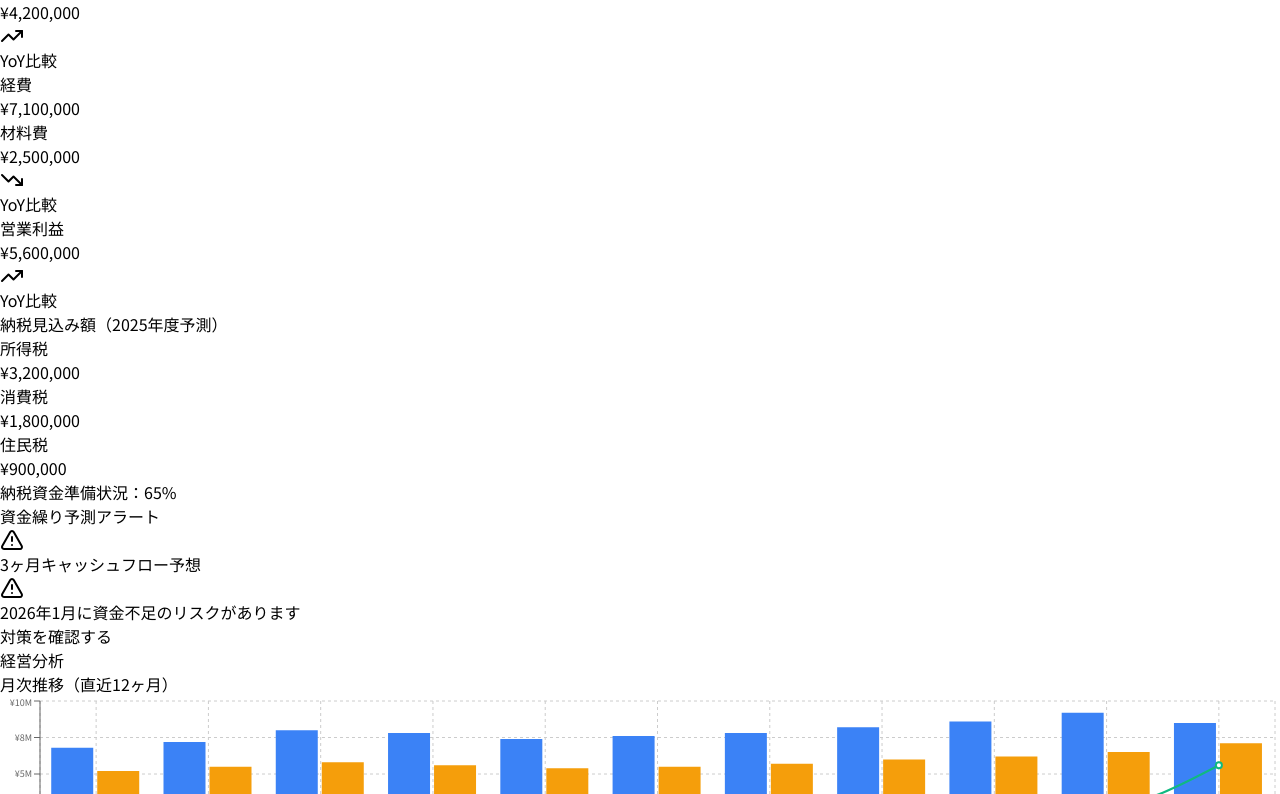
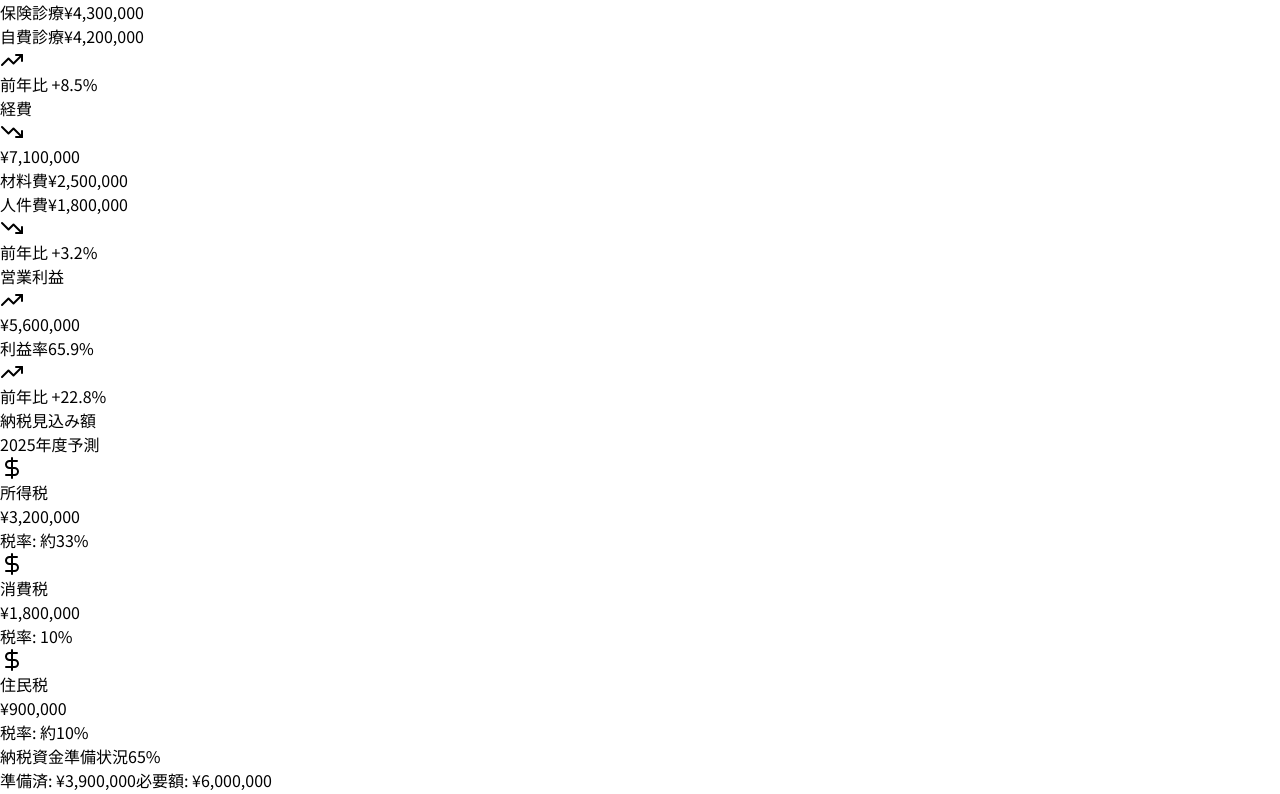
Before and after one commit to okada-y1221/dental-tax-dashboard, a React (Vite) app: page / in a window 1280 px wide. Shown: the part 826-1620 px from the top of the page. Built offline with nearby package versions, Linux system fonts and the light colour scheme.

Commit message:
Refactor App.jsx for improved UI and structure

```diff
--- a/src/App.jsx
+++ b/src/App.jsx
@@ -204,78 +204,168 @@ const DentalTaxDashboard = () => {
 
 
               {/* 今月の経営速報 */}
-              <div className="bg-white rounded-lg shadow p-4 min-h-[200px]">
-                <h3 className="text-sm font-semibold text-slate-700 mb-3">今月の経営速報（11月度速報値）</h3>
+              <div className="bg-gradient-to-br from-blue-50 to-indigo-50 rounded-lg shadow-lg p-4 min-h-[200px] border border-blue-100">
+                <div className="flex items-center justify-between mb-3">
+                  <h3 className="text-sm font-semibold text-slate-800">今月の経営速報</h3>
+                  <span className="text-xs bg-blue-600 text-white px-2 py-1 rounded-full">11月度速報値</span>
+                </div>
                 <div className="grid grid-cols-1 sm:grid-cols-3 gap-4">
-                  <div>
-                    <div className="text-xs text-slate-600 mb-2">売上</div>
-                    <div className="text-xs text-slate-500 mb-1">保険</div>
+                  <div className="bg-white rounded-lg p-3 shadow-sm border-l-4 border-blue-500">
+                    <div className="flex items-center justify-between mb-2">
+                      <span className="text-xs font-medium text-slate-600">売上</span>
+                      <TrendingUp className="w-4 h-4 text-green-500" />
+                    </div>
                     <div className="mb-2">
                       <EditableNumber
                         value={editMode ? tempData.currentMonth.revenue : data.currentMonth.revenue}
                         onChange={(v) => updateValue('currentMonth.revenue', v)}
                       />
                     </div>
-                    <div className="text-xs text-slate-500 mb-1">自費</div>
-                    <div className="text-base font-semibold mb-2">{formatCurrency(editMode ? tempData.currentMonth.insurance : data.currentMonth.insurance)}</div>
+                    <div className="space-y-1">
+                      <div className="flex items-center justify-between text-xs">
+                        <span className="text-slate-500">保険診療</span>
+                        <span className="font-semibold text-slate-700">{formatCurrency((editMode ? tempData.currentMonth.revenue : data.currentMonth.revenue) - (editMode ? tempData.currentMonth.insurance : data.currentMonth.insurance))}</span>
+                      </div>
+                      <div className="flex items-center justify-between text-xs">
+                        <span className="text-slate-500">自費診療</span>
+                        <span className="font-semibold text-blue-600">{formatCurrency(editMode ? tempData.currentMonth.insurance : data.currentMonth.insurance)}</span>
+                      </div>
+                    </div>
+                    <div className="mt-2 pt-2 border-t border-slate-100">
                       <div className="flex items-center space-x-1 text-green-600 text-xs">
                         <TrendingUp className="w-3 h-3" />
-                      <span>YoY比較</span>
+                        <span>前年比 +8.5%</span>
                       </div>
                     </div>
-                  <div>
-                    <div className="text-xs text-slate-600 mb-2">経費</div>
+                  </div>
+
+                  <div className="bg-white rounded-lg p-3 shadow-sm border-l-4 border-orange-500">
+                    <div className="flex items-center justify-between mb-2">
+                      <span className="text-xs font-medium text-slate-600">経費</span>
+                      <TrendingDown className="w-4 h-4 text-red-500" />
+                    </div>
                     <div className="mb-2">
                       <EditableNumber
                         value={editMode ? tempData.currentMonth.expenses : data.currentMonth.expenses}
                         onChange={(v) => updateValue('currentMonth.expenses', v)}
                       />
                     </div>
-                    <div className="text-xs text-slate-500 mb-1">材料費</div>
-                    <div className="text-base font-semibold mb-2">¥2,500,000</div>
+                    <div className="space-y-1">
+                      <div className="flex items-center justify-between text-xs">
+                        <span className="text-slate-500">材料費</span>
+                        <span className="font-semibold text-slate-700">¥2,500,000</span>
+                      </div>
+                      <div className="flex items-center justify-between text-xs">
+                        <span className="text-slate-500">人件費</span>
+                        <span className="font-semibold text-slate-700">¥1,800,000</span>
+                      </div>
+                    </div>
+                    <div className="mt-2 pt-2 border-t border-slate-100">
                       <div className="flex items-center space-x-1 text-red-600 text-xs">
                         <TrendingDown className="w-3 h-3" />
-                      <span>YoY比較</span>
+                        <span>前年比 +3.2%</span>
                       </div>
                     </div>
-                  <div>
-                    <div className="text-xs text-slate-600 mb-2">営業利益</div>
+                  </div>
+
+                  <div className="bg-white rounded-lg p-3 shadow-sm border-l-4 border-green-500">
+                    <div className="flex items-center justify-between mb-2">
+                      <span className="text-xs font-medium text-slate-600">営業利益</span>
+                      <TrendingUp className="w-4 h-4 text-green-500" />
+                    </div>
                     <div className="mb-2">
                       <EditableNumber
                         value={editMode ? tempData.currentMonth.profit : data.currentMonth.profit}
                         onChange={(v) => updateValue('currentMonth.profit', v)}
                       />
                     </div>
-                    <div className="h-8"></div>
-                    <div className="flex items-center space-x-1 text-green-600 text-xs mt-6">
+                    <div className="space-y-1">
+                      <div className="flex items-center justify-between text-xs">
+                        <span className="text-slate-500">利益率</span>
+                        <span className="font-semibold text-green-600">
+                          {((editMode ? tempData.currentMonth.profit : data.currentMonth.profit) / (editMode ? tempData.currentMonth.revenue : data.currentMonth.revenue) * 100).toFixed(1)}%
+                        </span>
+                      </div>
+                      <div className="w-full bg-slate-100 rounded-full h-2 mt-1">
+                        <div
+                          className="bg-gradient-to-r from-green-400 to-green-600 h-2 rounded-full"
+                          style={{ width: `${((editMode ? tempData.currentMonth.profit : data.currentMonth.profit) / (editMode ? tempData.currentMonth.revenue : data.currentMonth.revenue) * 100)}%` }}
+                        ></div>
+                      </div>
+                    </div>
+                    <div className="mt-2 pt-2 border-t border-slate-100">
+                      <div className="flex items-center space-x-1 text-green-600 text-xs">
                         <TrendingUp className="w-3 h-3" />
-                      <span>YoY比較</span>
+                        <span>前年比 +22.8%</span>
+                      </div>
                     </div>
                   </div>
                 </div>
               </div>
 
               {/* 納税見込み額 */}
-              <div className="bg-white rounded-lg shadow p-4 min-h-[200px]">
-                <h3 className="text-sm font-semibold text-slate-700 mb-3">納税見込み額（2025年度予測）</h3>
-                <div className="grid grid-cols-1 sm:grid-cols-3 gap-4">
-                  <div>
-                    <div className="text-xs text-slate-600 mb-2">所得税</div>
-                    <div className="text-xl font-bold">{formatCurrency(editMode ? tempData.taxEstimate.income : data.taxEstimate.income)}</div>
+              <div className="bg-gradient-to-br from-purple-50 to-pink-50 rounded-lg shadow-lg p-4 min-h-[200px] border border-purple-100">
+                <div className="flex items-center justify-between mb-3">
+                  <h3 className="text-sm font-semibold text-slate-800">納税見込み額</h3>
+                  <span className="text-xs bg-purple-600 text-white px-2 py-1 rounded-full">2025年度予測</span>
+                </div>
+                <div className="grid grid-cols-1 sm:grid-cols-3 gap-3">
+                  <div className="bg-white rounded-lg p-3 shadow-sm">
+                    <div className="flex items-center space-x-2 mb-2">
+                      <div className="w-8 h-8 bg-gradient-to-br from-blue-400 to-blue-600 rounded-lg flex items-center justify-center">
+                        <DollarSign className="w-5 h-5 text-white" />
                       </div>
                       <div>
-                    <div className="text-xs text-slate-600 mb-2">消費税</div>
-                    <div className="text-xl font-bold">{formatCurrency(editMode ? tempData.taxEstimate.consumption : data.taxEstimate.consumption)}</div>
+                        <div className="text-xs text-slate-500">所得税</div>
+                        <div className="text-lg font-bold text-slate-800">{formatCurrency(editMode ? tempData.taxEstimate.income : data.taxEstimate.income)}</div>
+                      </div>
+                    </div>
+                    <div className="mt-2 pt-2 border-t border-slate-100">
+                      <div className="text-xs text-slate-500">税率: 約33%</div>
+                    </div>
+                  </div>
+                  <div className="bg-white rounded-lg p-3 shadow-sm">
+                    <div className="flex items-center space-x-2 mb-2">
+                      <div className="w-8 h-8 bg-gradient-to-br from-green-400 to-green-600 rounded-lg flex items-center justify-center">
+                        <DollarSign className="w-5 h-5 text-white" />
                       </div>
                       <div>
-                    <div className="text-xs text-slate-600 mb-2">住民税</div>
-                    <div className="text-xl font-bold">{formatCurrency(editMode ? tempData.taxEstimate.resident : data.taxEstimate.resident)}</div>
+                        <div className="text-xs text-slate-500">消費税</div>
+                        <div className="text-lg font-bold text-slate-800">{formatCurrency(editMode ? tempData.taxEstimate.consumption : data.taxEstimate.consumption)}</div>
                       </div>
                     </div>
-                <div className="mt-4">
-                  <div className="text-xs text-slate-600 mb-1">納税資金準備状況：65%</div>
-                  <div className="w-full bg-slate-200 rounded-full h-2">
-                    <div className="bg-blue-500 h-2 rounded-full" style={{ width: '65%' }}></div>
+                    <div className="mt-2 pt-2 border-t border-slate-100">
+                      <div className="text-xs text-slate-500">税率: 10%</div>
+                    </div>
+                  </div>
+                  <div className="bg-white rounded-lg p-3 shadow-sm">
+                    <div className="flex items-center space-x-2 mb-2">
+                      <div className="w-8 h-8 bg-gradient-to-br from-orange-400 to-orange-600 rounded-lg flex items-center justify-center">
+                        <DollarSign className="w-5 h-5 text-white" />
+                      </div>
+                      <div>
+                        <div className="text-xs text-slate-500">住民税</div>
+                        <div className="text-lg font-bold text-slate-800">{formatCurrency(editMode ? tempData.taxEstimate.resident : data.taxEstimate.resident)}</div>
+                      </div>
+                    </div>
+                    <div className="mt-2 pt-2 border-t border-slate-100">
+                      <div className="text-xs text-slate-500">税率: 約10%</div>
+                    </div>
+                  </div>
+                </div>
+                <div className="mt-3 bg-white rounded-lg p-3 shadow-sm">
+                  <div className="flex items-center justify-between mb-2">
+                    <span className="text-xs font-semibold text-slate-700">納税資金準備状況</span>
+                    <span className="text-sm font-bold text-purple-600">65%</span>
+                  </div>
+                  <div className="w-full bg-slate-200 rounded-full h-3 overflow-hidden">
+                    <div className="h-full bg-gradient-to-r from-purple-400 via-purple-500 to-purple-600 rounded-full shadow-inner" style={{ width: '65%' }}>
+                      <div className="h-full bg-gradient-to-r from-white/20 to-transparent"></div>
+                    </div>
+                  </div>
+                  <div className="flex items-center justify-between mt-2 text-xs text-slate-500">
+                    <span>準備済: ¥3,900,000</span>
+                    <span>必要額: ¥6,000,000</span>
                   </div>
                 </div>
               </div>
```
Lines whose indentation alone changed are shown as unchanged.
